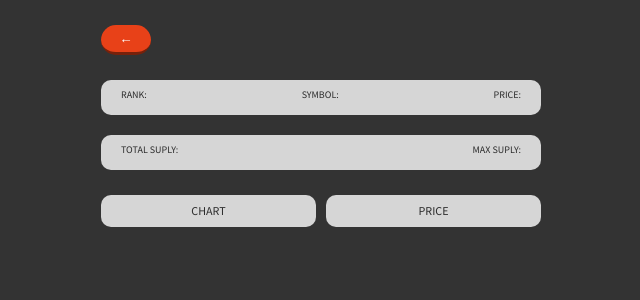
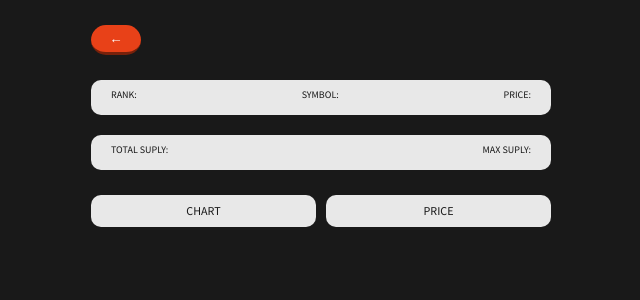
Before and after one commit to jieun-c/coin-app, a React (Create React App) app: page /coin-app/1 in a window 1280 px wide. Shown: the top 300 px of the page, without its empty margins (319-959 px from the left). Built offline with nearby package versions, Linux system fonts and the light colour scheme; no server answers.

Commit message:
edit css

```diff
--- a/src/components/coin.tsx
+++ b/src/components/coin.tsx
@@ -5,8 +5,10 @@ import styled from "styled-components";
 import { fetchCoinInfo, fetchCoinTickers } from "../service/api";
 
 const Container = styled.div`
-  padding: 0 20px;
-  width: 480px;
+  padding: 0 10px;
+  width: 100%;
+  max-width: 480px;
+  min-width: 320px;
   margin: 0 auto;
 `;
 
--- a/src/components/coins.tsx
+++ b/src/components/coins.tsx
@@ -7,8 +7,10 @@ import { isDarkAtom } from "../service/atom";
 import { fetchCoins } from "../service/api";
 
 const Container = styled.div`
-  padding: 0 20px;
-  width: 480px;
+  padding: 0 10px;
+  width: 100%;
+  max-width: 480px;
+  min-width: 320px;
   margin: 0 auto;
 `;
 
@@ -17,6 +19,7 @@ const Header = styled.header`
   display: flex;
   justify-content: center;
   align-items: center;
+  position: relative;
 `;
 
 const Title = styled.h1`
@@ -85,7 +88,12 @@ const Coins = () => {
       </Helmet>
       <Header>
         <Title>코인</Title>
-        <button onClick={toggleDarkAtom}>Toggle</button>
+        <button
+          style={{ position: "absolute", top: "50%", right: 0, transform: "translateY(-50%)" }}
+          onClick={toggleDarkAtom}
+        >
+          Change Theme
+        </button>
       </Header>
       {isLoading ? (
         <Loading>Loading...</Loading>
--- a/src/styles/theme.ts
+++ b/src/styles/theme.ts
@@ -1,13 +1,13 @@
 import { DefaultTheme } from "styled-components";
 
 export const darkTheme: DefaultTheme = {
-  bgColor: "rgba(0,0,0,0.8)",
-  textColor: "rgba(255,255,255,0.8)",
+  bgColor: "rgba(0,0,0,0.9)",
+  textColor: "rgba(255,255,255,0.9)",
   accentColor: "#9c88ff",
 };
 
 export const lightTheme: DefaultTheme = {
-  bgColor: "rgba(255,255,255,0.8)",
-  textColor: "rgba(0,0,0,0.8)",
+  bgColor: "rgba(255,255,255,0.9)",
+  textColor: "rgba(0,0,0,0.9)",
   accentColor: "#9c88ff",
 };
```
